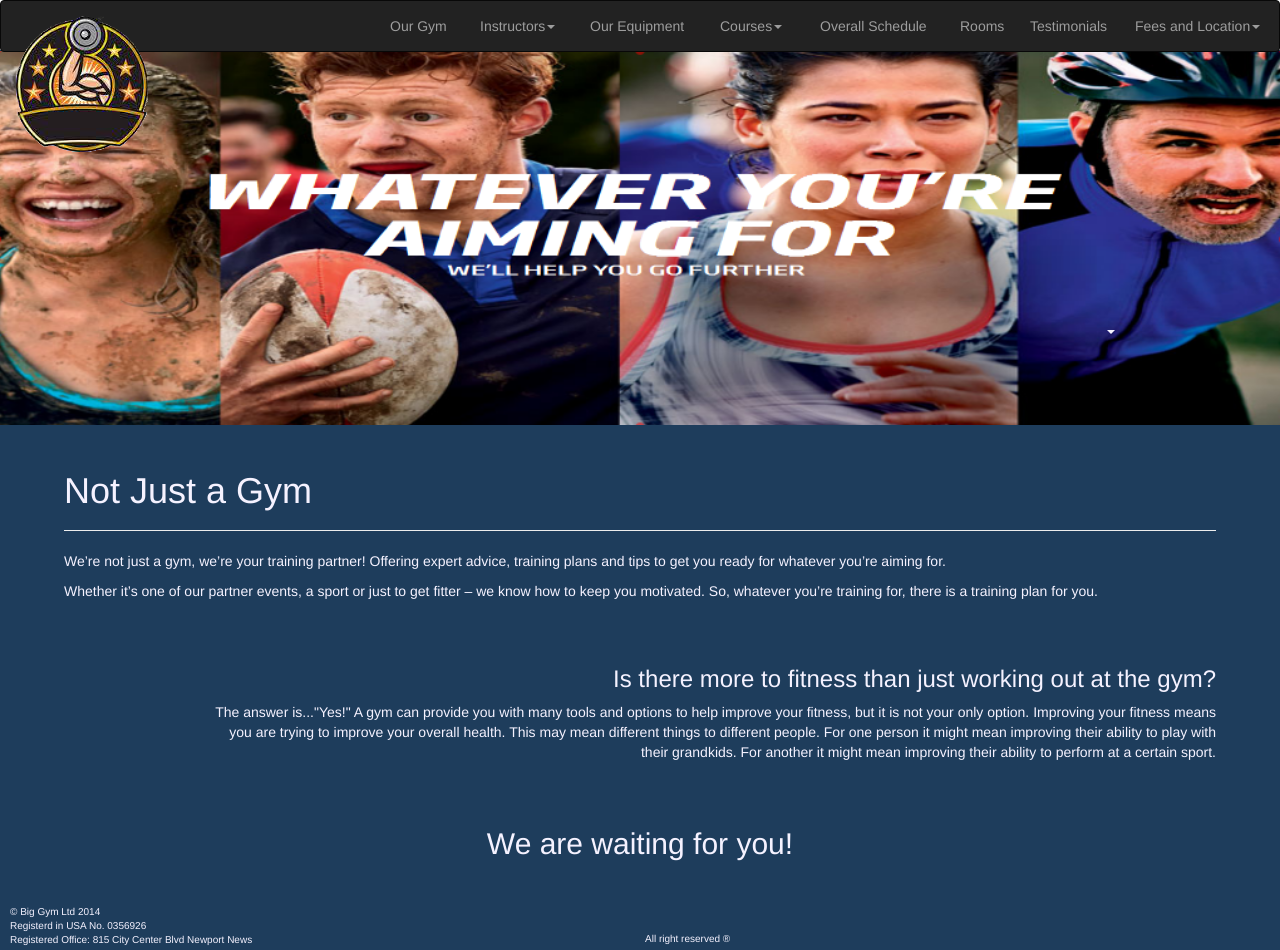
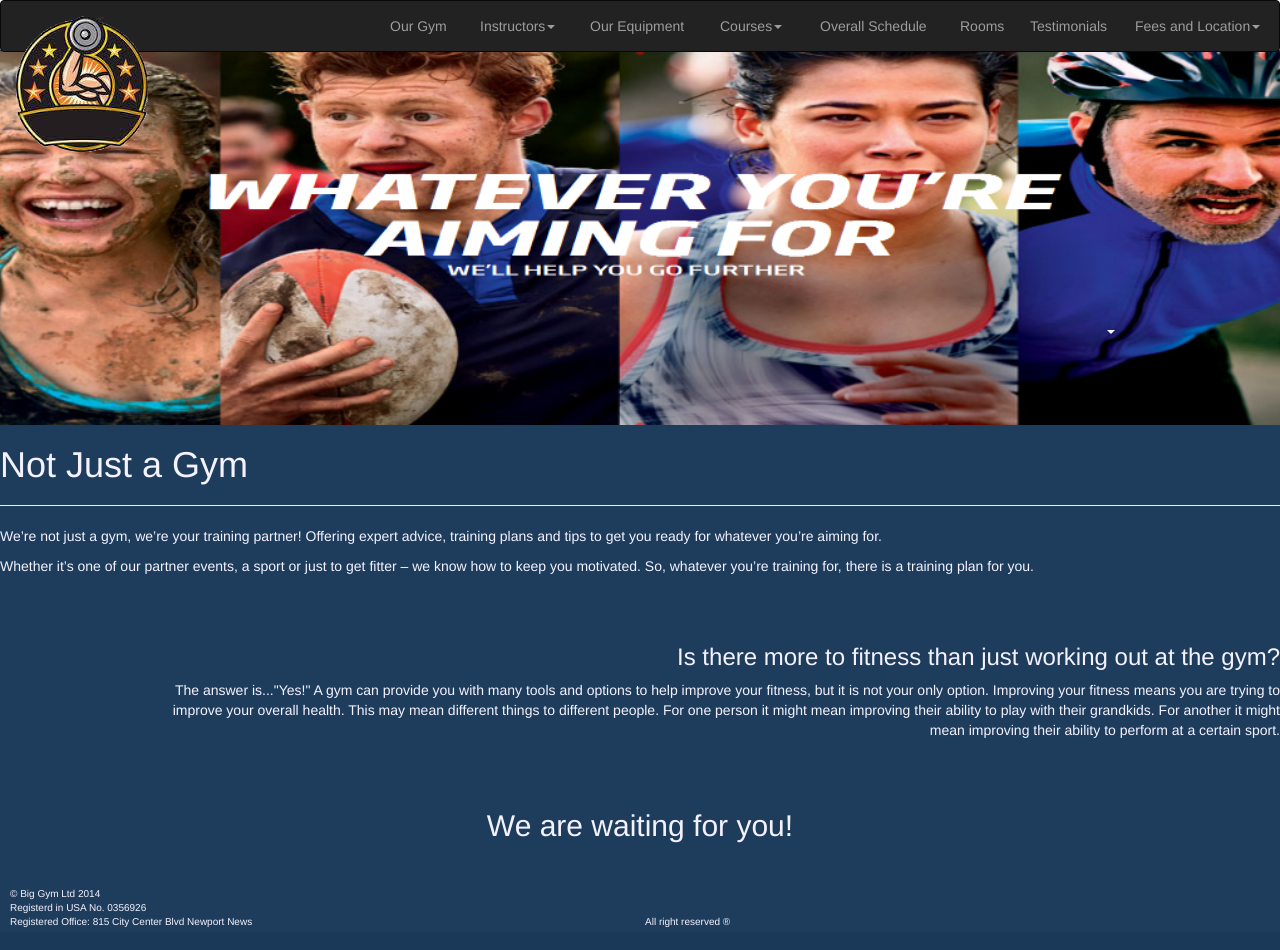
Before and after one commit to Fixfire/BigGym, a PHP site: page / in a window 1280 px wide; the page is wider, and only the part inside the window is pictured. After the commit the page ends 928 px from the top of that part, so only its background shows below. Run offline with PHP 8.4, Linux system fonts and the light colour scheme; some libraries are stand-ins or nearby versions.

Commit message:
[css] Updated main css.

```diff
--- a/src/client/css/style.css
+++ b/src/client/css/style.css
@@ -22,6 +22,7 @@ header {
 #centralDiv {
     background-color: #1E3D5C;
     width: 100%;
+
 }
 
 
@@ -103,14 +104,13 @@ header {
 }
 
 
-
-
-
-#homeText {
+.centralText {
+    padding-top: 1%;
     padding-left: 5%;
     padding-right: 5%;
-    padding-top: 2%;
+
 }
+
 
 #leftHomeText {
     text-align: right;
```
